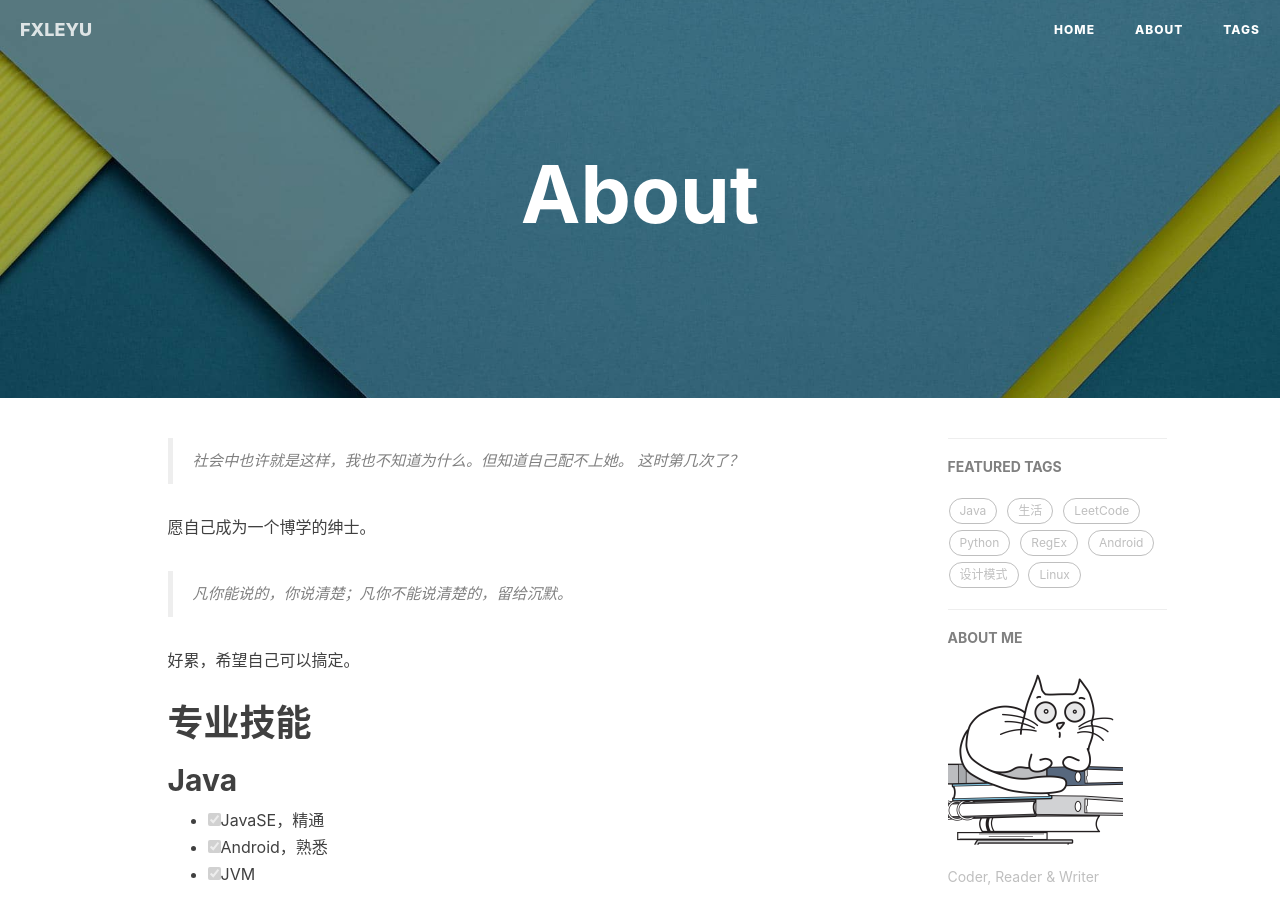
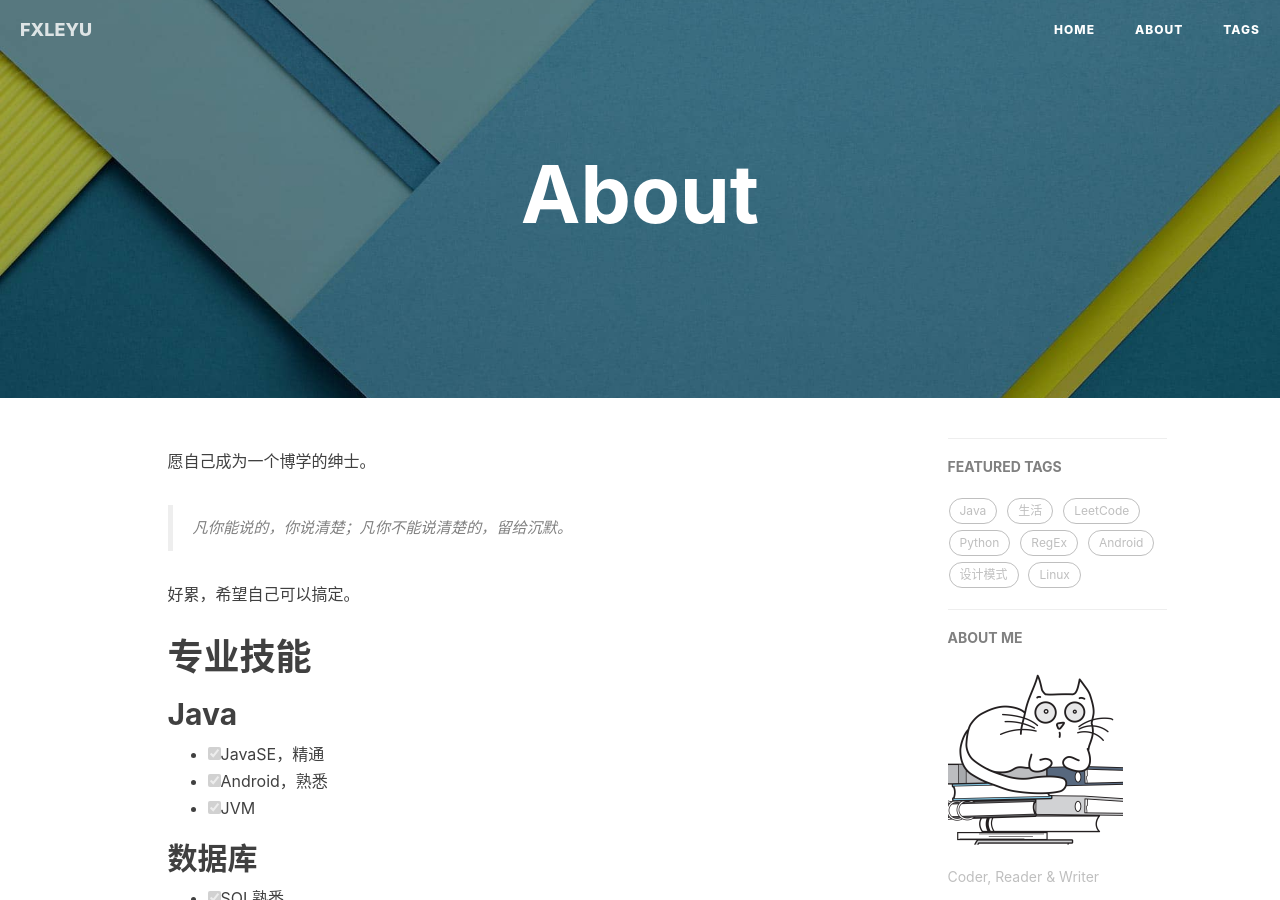
Before and after one commit to fxleyu/fxleyu.github.io, a Jekyll site: the page built from about.md, in a window 1280 px wide and 900 px high. Built offline with Jekyll 4.4.1, drawn with Linux system fonts in a browser that asks for light colours; nearby versions of some CDN libraries; comment, search, counter and statistics services are not loaded.

Commit message:
UPDATE about

```diff
--- a/about.md
+++ b/about.md
@@ -2,10 +2,6 @@
 layout: page
 title: About
 ---
-> 社会中也许就是这样，我也不知道为什么。但知道自己配不上她。
-这时第几次了？
-
-
 愿自己成为一个博学的绅士。
 
 > 凡你能说的，你说清楚；凡你不能说清楚的，留给沉默。
```
